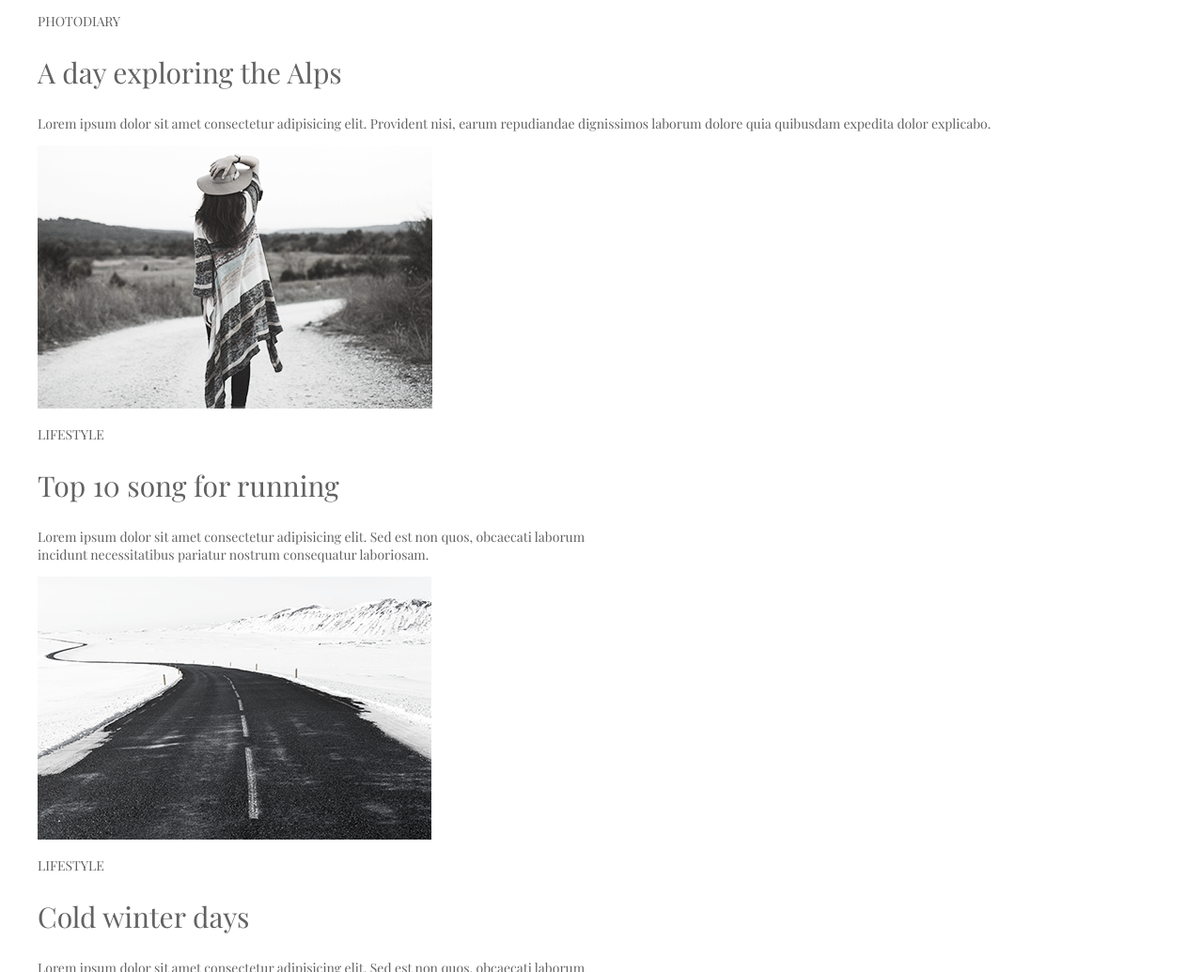
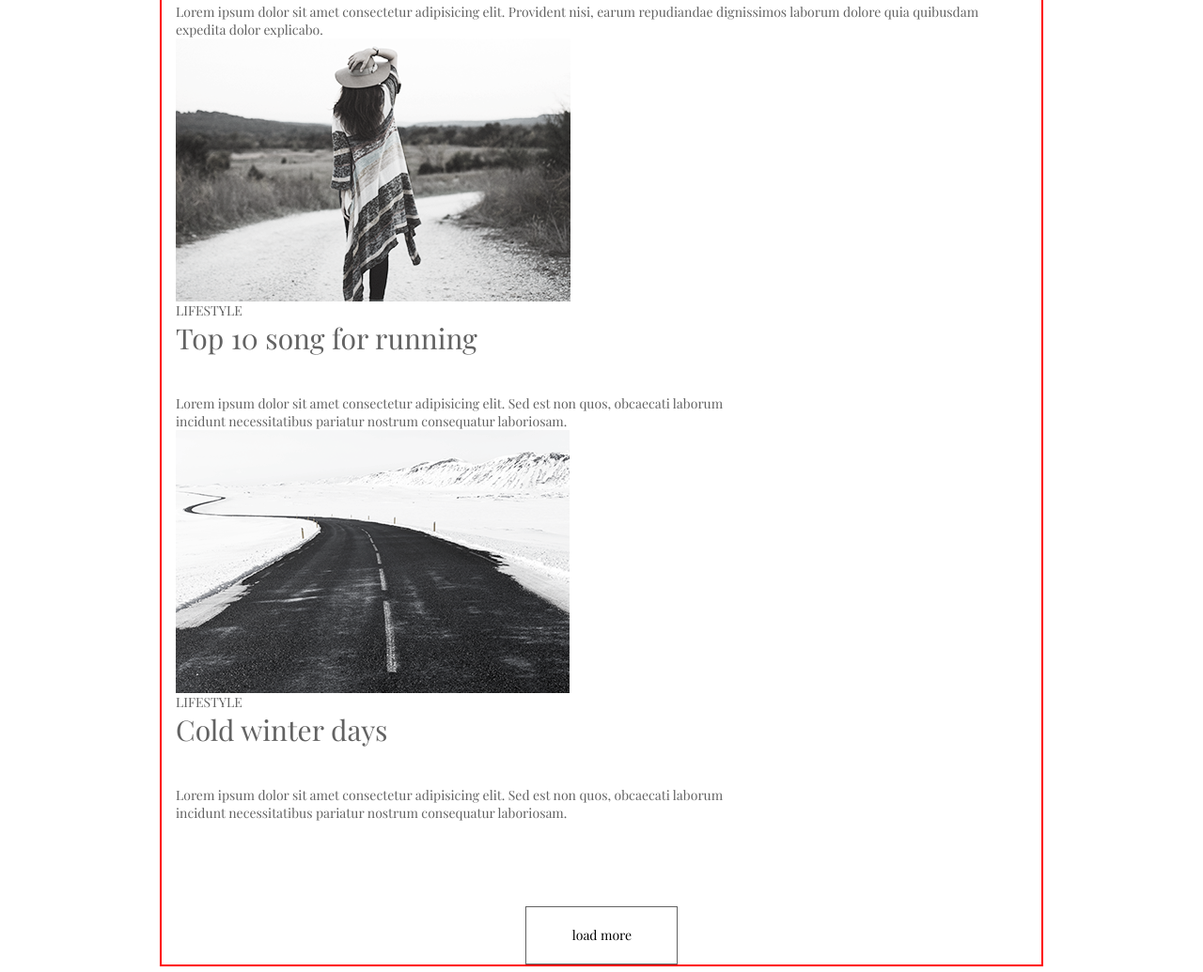
Before and after one commit to OlexandrBilyk/Gallery, a plain HTML site: page index.html in a window 1280 px wide. Shown: the part 1765-2800 px from the top of the page at 94% size. Drawn offline with nearby package versions, Linux system fonts and the light colour scheme.

Commit message:
add comtainer, margins and paddings

```diff
--- a/Css/styles.css
+++ b/Css/styles.css
@@ -30,10 +30,12 @@ ul {
     color:var(--caption) ;
     font-family: 'Ubuntu', sans-serif;
     font-weight: 300;
+    margin-bottom: 32px;
 }
 .card-list_title{
     font-weight: 400;
     font-size: 30px;
+    margin-bottom:40px ;
 }
 .btn{
 font-family: 'Playfair Display', serif;
@@ -41,8 +43,25 @@ font-size: 14px;
 font-weight: 400;
 line-height: normal;
 
-width: 165px;
-height: 60px;
+
 background-color:transparent ;
 border:1px solid var(--text) ;
+padding: 20px 48px 21px 49px;
+margin: 90px auto;
 }
+img, button{
+    display: block;
+}
+ul, p, h2, button{
+    padding: 0;
+    margin: 0;
+}
+.container{
+    width: 936px;
+    padding: 0 15px;
+    margin: 0 auto;
+    outline: 2px solid red;
+}
+.card_list_img{
+    margin-bottom: 62px;
+}
--- a/index.html
+++ b/index.html
@@ -11,6 +11,7 @@
     <link rel="stylesheet" href="./Css/styles.css">
 </head>
 <body>
+    <div class="container">
     <header class="header">
         <nav class="navigation">
              <ul class="nav-list">
@@ -33,7 +34,7 @@
     <main>
         <ul>
             <li class="card-list_item">
-                <img src="images/card.1 (2).png" alt="girl">
+                <img src="images/card.1 (2).png" alt="girl" class="card_list_img">
                 <p class="card-list_texte"> LIFESTYLE</p>
                 <h2 class="card-list_title">More than just a music festival </h2>
                 <p class="card-list_desription" >Lorem ipsum dolor sit amet consectetur adipisicing elit. Sed est non quos, obcaecati laborum <br>
@@ -76,6 +77,7 @@
             </li>
         </ul>
                                     <button type="button" class="btn">load more</button>
+            </div>
     </main>
 </body>
 </html>
```
